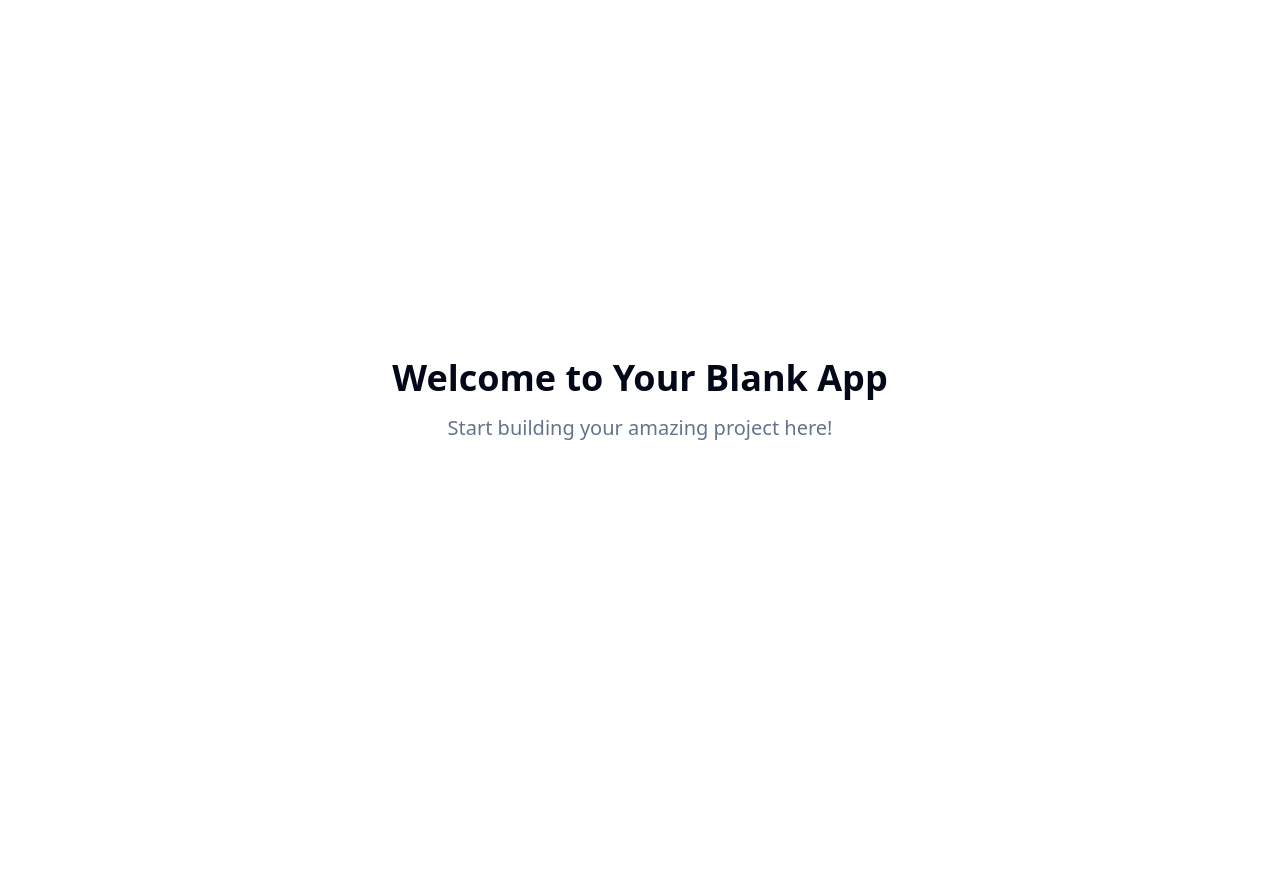
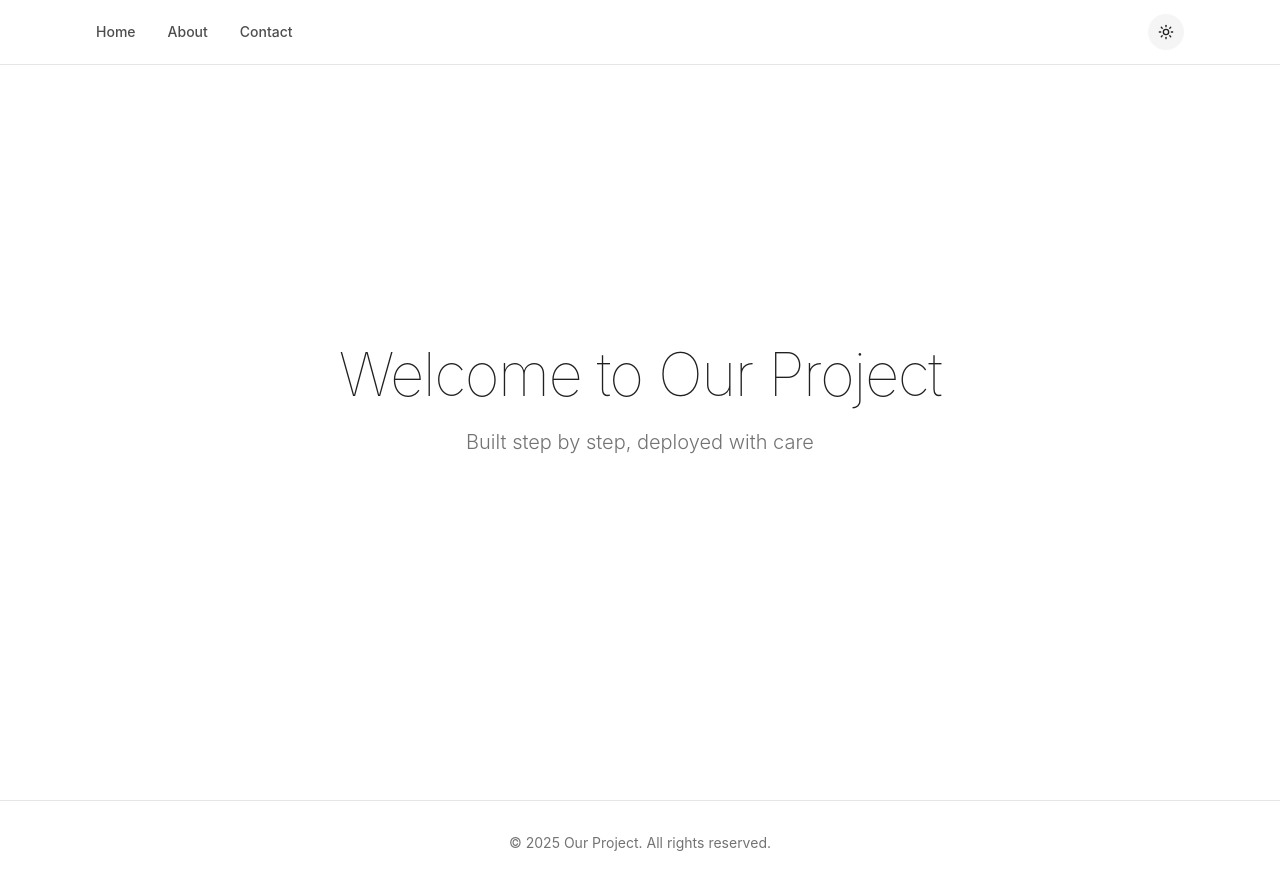
Before and after one commit to vamsikris7000/apple-zen-mode, a React (Vite) app: page / in a window 1280 px wide. Before the commit the page ends 800 px from the top, so only its background shows below. Built offline with nearby package versions, Linux system fonts and the light colour scheme.

Commit message:
Add Apple-style website with dark mode
Implement a clean, minimal website with a focus on spaciousness and consistency, inspired by Apple's design aesthetic. Includes a hero section, navigation bar, footer, and a functional dark mode toggle with smooth transitions.

```diff
--- /dev/null
+++ b/src/components/Footer.tsx
@@ -0,0 +1,13 @@
+export const Footer = () => {
+  return (
+    <footer className="border-t border-border bg-background">
+      <div className="max-w-6xl mx-auto px-6 sm:px-8 py-8">
+        <div className="text-center">
+          <p className="text-sm text-muted-foreground">
+            © 2025 Our Project. All rights reserved.
+          </p>
+        </div>
+      </div>
+    </footer>
+  );
+};
--- /dev/null
+++ b/src/components/Hero.tsx
@@ -0,0 +1,14 @@
+export const Hero = () => {
+  return (
+    <section className="min-h-screen flex items-center justify-center px-6 sm:px-8">
+      <div className="max-w-4xl mx-auto text-center">
+        <h1 className="hero-title mb-6">
+          Welcome to Our Project
+        </h1>
+        <p className="hero-subtitle max-w-2xl mx-auto">
+          Built step by step, deployed with care
+        </p>
+      </div>
+    </section>
+  );
+};
--- /dev/null
+++ b/src/components/Navigation.tsx
@@ -0,0 +1,27 @@
+import { ThemeToggle } from "./ThemeToggle";
+
+export const Navigation = () => {
+  return (
+    <nav className="fixed top-0 left-0 right-0 z-50 bg-background/80 backdrop-blur-md border-b border-border">
+      <div className="max-w-6xl mx-auto px-6 sm:px-8">
+        <div className="flex items-center justify-between h-16">
+          {/* Navigation Links */}
+          <div className="flex items-center space-x-8">
+            <a href="#" className="nav-link">
+              Home
+            </a>
+            <a href="#" className="nav-link">
+              About
+            </a>
+            <a href="#" className="nav-link">
+              Contact
+            </a>
+          </div>
+
+          {/* Theme Toggle */}
+          <ThemeToggle />
+        </div>
+      </div>
+    </nav>
+  );
+};
--- /dev/null
+++ b/src/components/ThemeToggle.tsx
@@ -0,0 +1,47 @@
+import { useState, useEffect } from "react";
+import { Moon, Sun } from "lucide-react";
+import { Button } from "@/components/ui/button";
+
+export const ThemeToggle = () => {
+  const [isDark, setIsDark] = useState(false);
+
+  useEffect(() => {
+    // Check for saved theme preference or default to light mode
+    const savedTheme = localStorage.getItem('theme');
+    const prefersDark = window.matchMedia('(prefers-color-scheme: dark)').matches;
+
+    if (savedTheme === 'dark' || (!savedTheme && prefersDark)) {
+      setIsDark(true);
+      document.documentElement.classList.add('dark');
+    } else {
+      setIsDark(false);
+      document.documentElement.classList.remove('dark');
+    }
+  }, []);
+
+  const toggleTheme = () => {
+    const newTheme = !isDark;
+    setIsDark(newTheme);
+
+    if (newTheme) {
+      document.documentElement.classList.add('dark');
+      localStorage.setItem('theme', 'dark');
+    } else {
+      document.documentElement.classList.remove('dark');
+      localStorage.setItem('theme', 'light');
+    }
+  };
+
+  return (
+    <Button
+      variant="ghost"
+      size="icon"
+      onClick={toggleTheme}
+      className="w-9 h-9 rounded-full bg-secondary hover:bg-accent transition-all duration-200"
+      aria-label="Toggle theme"
+    >
+      <Sun className="h-4 w-4 rotate-0 scale-100 transition-all duration-200 dark:-rotate-90 dark:scale-0" />
+      <Moon className="absolute h-4 w-4 rotate-90 scale-0 transition-all duration-200 dark:rotate-0 dark:scale-100" />
+    </Button>
+  );
+};
--- a/src/index.css
+++ b/src/index.css
@@ -2,41 +2,38 @@
 @tailwind components;
 @tailwind utilities;
 
-/* Definition of the design system. All colors, gradients, fonts, etc should be defined here.
-All colors MUST be HSL.
-*/
+/* Apple-inspired design system with clean light/dark modes */
 
 @layer base {
   :root {
+    /* Light mode - Clean whites and soft grays */
     --background: 0 0% 100%;
-    --foreground: 222.2 84% 4.9%;
+    --foreground: 0 0% 13%;
 
     --card: 0 0% 100%;
-    --card-foreground: 222.2 84% 4.9%;
+    --card-foreground: 0 0% 13%;
 
-    --popover: 0 0% 100%;
-    --popover-foreground: 222.2 84% 4.9%;
+    --primary: 0 0% 13%;
+    --primary-foreground: 0 0% 98%;
 
-    --primary: 222.2 47.4% 11.2%;
-    --primary-foreground: 210 40% 98%;
+    --secondary: 0 0% 96%;
+    --secondary-foreground: 0 0% 13%;
 
-    --secondary: 210 40% 96.1%;
-    --secondary-foreground: 222.2 47.4% 11.2%;
+    --muted: 0 0% 96%;
+    --muted-foreground: 0 0% 45%;
 
-    --muted: 210 40% 96.1%;
-    --muted-foreground: 215.4 16.3% 46.9%;
+    --accent: 0 0% 96%;
+    --accent-foreground: 0 0% 13%;
 
-    --accent: 210 40% 96.1%;
-    --accent-foreground: 222.2 47.4% 11.2%;
+    --border: 0 0% 90%;
+    --input: 0 0% 96%;
+    --ring: 0 0% 13%;
 
-    --destructive: 0 84.2% 60.2%;
-    --destructive-foreground: 210 40% 98%;
+    /* Apple-style subtle shadow */
+    --shadow-subtle: 0 1px 3px 0 hsl(0 0% 0% / 0.1), 0 1px 2px -1px hsl(0 0% 0% / 0.1);
+    --shadow-soft: 0 4px 6px -1px hsl(0 0% 0% / 0.1), 0 2px 4px -2px hsl(0 0% 0% / 0.1);
 
-    --border: 214.3 31.8% 91.4%;
-    --input: 214.3 31.8% 91.4%;
-    --ring: 222.2 84% 4.9%;
-
-    --radius: 0.5rem;
+    --radius: 0.75rem;
 
     --sidebar-background: 0 0% 98%;
 
@@ -56,33 +53,32 @@ All colors MUST be HSL.
   }
 
   .dark {
-    --background: 222.2 84% 4.9%;
-    --foreground: 210 40% 98%;
+    /* Dark mode - Deep blacks and light grays */
+    --background: 0 0% 7%;
+    --foreground: 0 0% 93%;
 
-    --card: 222.2 84% 4.9%;
-    --card-foreground: 210 40% 98%;
+    --card: 0 0% 7%;
+    --card-foreground: 0 0% 93%;
 
-    --popover: 222.2 84% 4.9%;
-    --popover-foreground: 210 40% 98%;
+    --primary: 0 0% 93%;
+    --primary-foreground: 0 0% 7%;
 
-    --primary: 210 40% 98%;
-    --primary-foreground: 222.2 47.4% 11.2%;
+    --secondary: 0 0% 12%;
+    --secondary-foreground: 0 0% 93%;
 
-    --secondary: 217.2 32.6% 17.5%;
-    --secondary-foreground: 210 40% 98%;
+    --muted: 0 0% 12%;
+    --muted-foreground: 0 0% 65%;
 
-    --muted: 217.2 32.6% 17.5%;
-    --muted-foreground: 215 20.2% 65.1%;
+    --accent: 0 0% 12%;
+    --accent-foreground: 0 0% 93%;
 
-    --accent: 217.2 32.6% 17.5%;
-    --accent-foreground: 210 40% 98%;
+    --border: 0 0% 15%;
+    --input: 0 0% 12%;
+    --ring: 0 0% 93%;
 
-    --destructive: 0 62.8% 30.6%;
-    --destructive-foreground: 210 40% 98%;
-
-    --border: 217.2 32.6% 17.5%;
-    --input: 217.2 32.6% 17.5%;
-    --ring: 212.7 26.8% 83.9%;
+    /* Dark mode shadows (subtle glow) */
+    --shadow-subtle: 0 1px 3px 0 hsl(0 0% 0% / 0.3), 0 1px 2px -1px hsl(0 0% 0% / 0.3);
+    --shadow-soft: 0 4px 6px -1px hsl(0 0% 0% / 0.3), 0 2px 4px -2px hsl(0 0% 0% / 0.3);
     --sidebar-background: 240 5.9% 10%;
     --sidebar-foreground: 240 4.8% 95.9%;
     --sidebar-primary: 224.3 76.3% 48%;
@@ -100,6 +96,32 @@ All colors MUST be HSL.
   }
 
   body {
-    @apply bg-background text-foreground;
+    @apply bg-background text-foreground transition-colors duration-300;
+    font-family: -apple-system, BlinkMacSystemFont, 'Segoe UI', 'Roboto', 'Helvetica Neue', Arial, sans-serif;
   }
 }
+
+@layer components {
+  /* Apple-style navigation */
+  .nav-link {
+    @apply text-foreground/80 hover:text-foreground transition-colors duration-200 text-sm font-medium;
+  }
+
+  /* Hero section styling */
+  .hero-title {
+    @apply text-4xl sm:text-5xl lg:text-6xl font-thin tracking-tight text-foreground;
+  }
+
+  .hero-subtitle {
+    @apply text-lg sm:text-xl text-muted-foreground font-light;
+  }
+
+  /* Apple-style shadows */
+  .shadow-apple {
+    box-shadow: var(--shadow-subtle);
+  }
+
+  .shadow-apple-soft {
+    box-shadow: var(--shadow-soft);
+  }
+}
--- a/src/pages/Index.tsx
+++ b/src/pages/Index.tsx
@@ -1,12 +1,15 @@
-// Update this page (the content is just a fallback if you fail to update the page)
+import { Navigation } from "@/components/Navigation";
+import { Hero } from "@/components/Hero";
+import { Footer } from "@/components/Footer";
 
 const Index = () => {
   return (
-    <div className="min-h-screen flex items-center justify-center bg-background">
-      <div className="text-center">
-        <h1 className="text-4xl font-bold mb-4">Welcome to Your Blank App</h1>
-        <p className="text-xl text-muted-foreground">Start building your amazing project here!</p>
-      </div>
+    <div className="min-h-screen bg-background">
+      <Navigation />
+      <main>
+        <Hero />
+      </main>
+      <Footer />
     </div>
   );
 };
```
